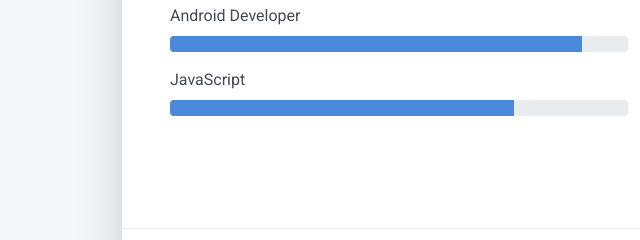
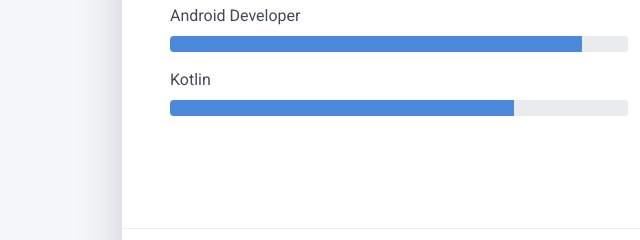
Before and after one commit to sudiptb/resume, a plain HTML site: page index.html in a window 1280 px wide. Shown: the part 719-959 px from the top of the page, 0-640 px from the left. Drawn offline with Linux system fonts and the light colour scheme.

Commit message:
add languagee

```diff
--- a/index.html
+++ b/index.html
@@ -107,7 +107,7 @@
             <div class="progress-bar bg-primary" role="progressbar" data-aos="zoom-in-right" data-aos-delay="100" data-aos-anchor=".skills-section" style="width: 90%" aria-valuenow="90" aria-valuemin="0" aria-valuemax="100"></div>
           </div>
         </div>
-        <div class="mb-2"><span>JavaScript</span>
+        <div class="mb-2"><span>Kotlin</span>
           <div class="progress my-1">
             <div class="progress-bar bg-primary" role="progressbar" data-aos="zoom-in-right" data-aos-delay="300" data-aos-anchor=".skills-section" style="width: 75%" aria-valuenow="75" aria-valuemin="0" aria-valuemax="100"></div>
           </div>
```
